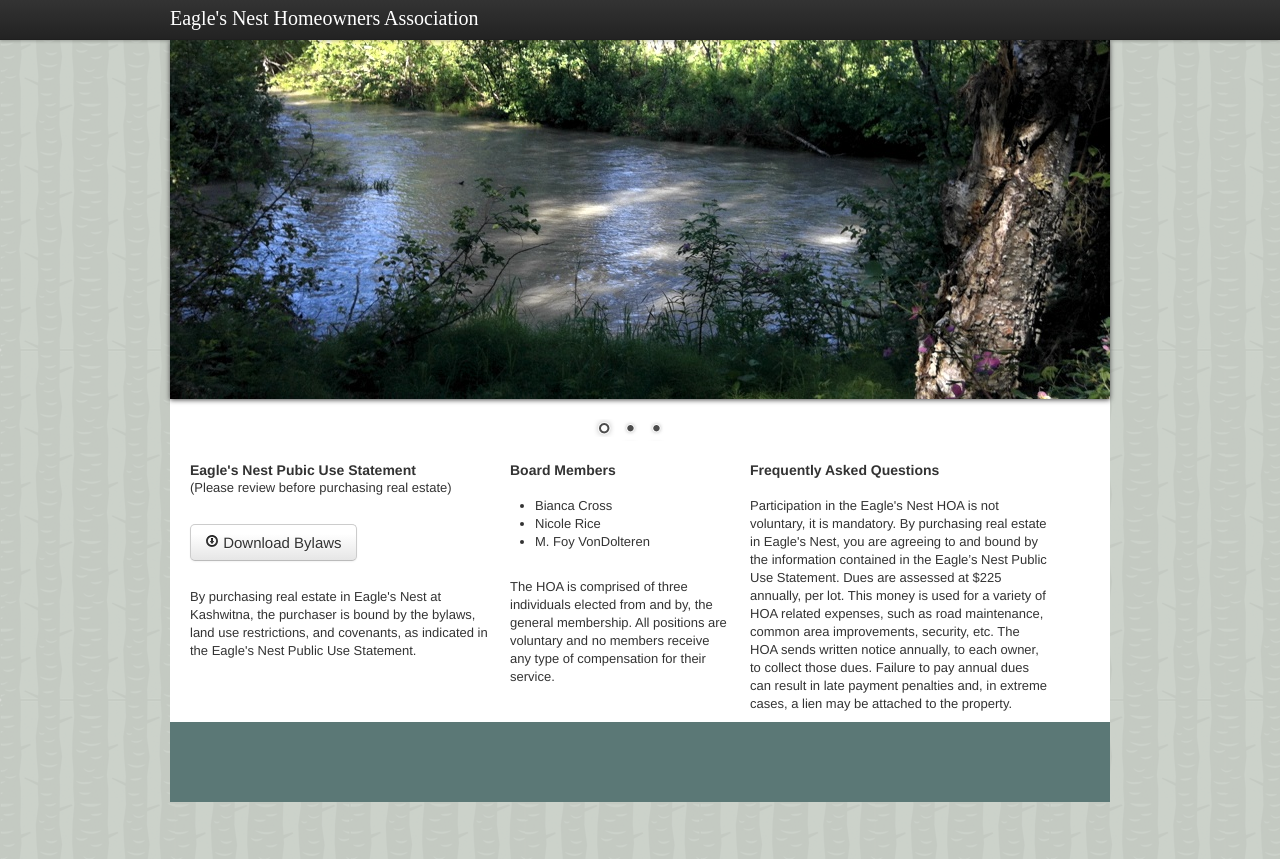
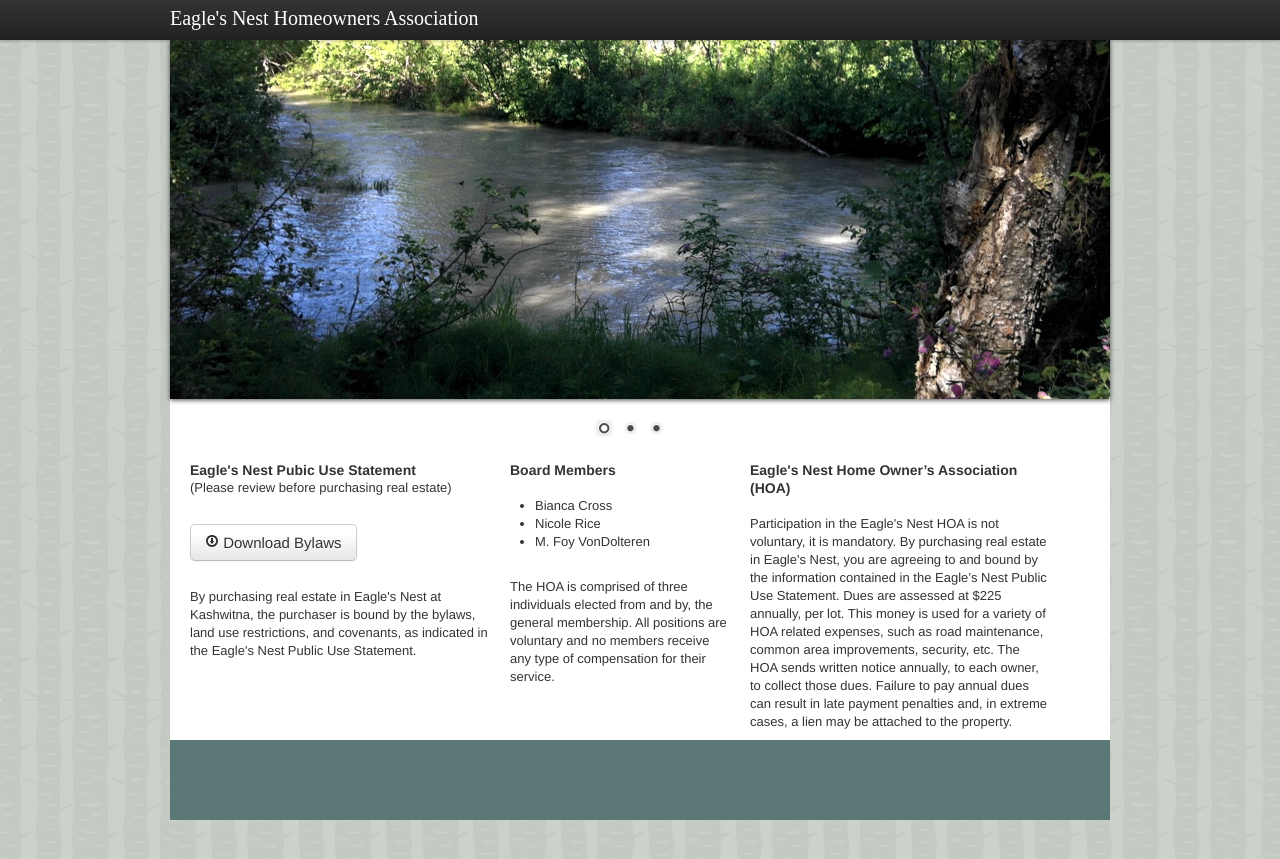
Before and after one commit to thesurlydev/eaglesnest-hoa.net, a Jekyll site: the page built from index.markdown, in a window 1280 px wide. Shown: the top 859 px of the page. Built offline with Jekyll 4.4.1, drawn with Linux system fonts in a browser that asks for light colours; some web fonts are replaced; Markdown is read by kramdown in place of the engine named in the settings.

Commit message:
heading change

```diff
--- a/index.markdown
+++ b/index.markdown
@@ -28,7 +28,7 @@ title: Eagle's Nest Homeowners Association
                 <p>The HOA is comprised of three individuals elected from and by, the general membership. All positions are voluntary and no members receive any type of compensation for their service.</p>
             </div>
             <div class="span4">
-         		<h4>Frequently Asked Questions</h4>
+         		<h4>Eagle's Nest Home Owner’s Association (HOA)</h4>
          		 <br>
                  <p>Participation in the Eagle's Nest HOA is not voluntary, it is mandatory. By purchasing real estate in Eagle's Nest, you are agreeing to and bound by the information contained in the Eagle’s Nest Public Use Statement. Dues are assessed at $225 annually, per lot. This money is used for a variety of HOA related expenses, such as road maintenance, common area improvements, security, etc. The HOA sends written notice annually, to each owner, to collect those dues. Failure to pay annual dues can result in late payment penalties and, in extreme cases, a lien may be attached to the property.</p>
             </div>
```
